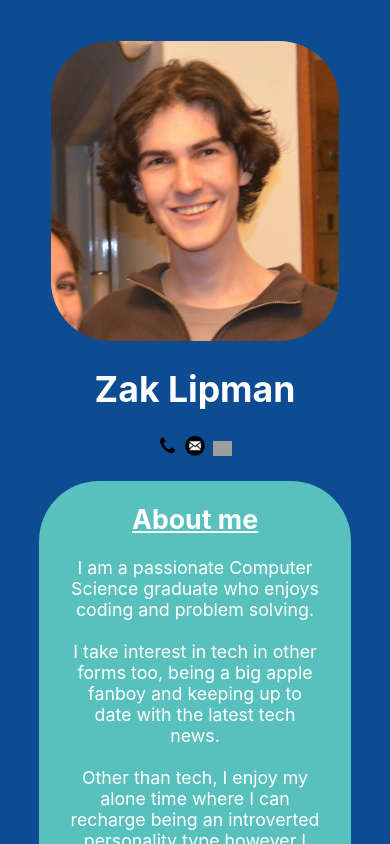
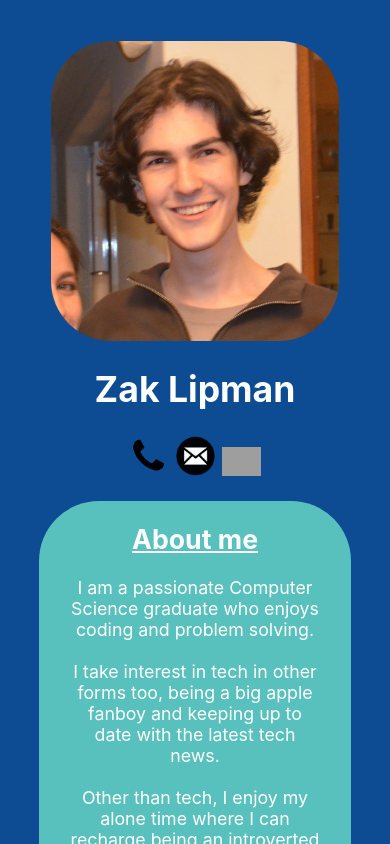
Before and after one commit to KazJedd/firstReactApp, a React (Create React App) app: page / in a window 390 px wide. Shown: the top 844 px of the page. Built offline with nearby package versions, Linux system fonts and the light colour scheme; grey boxes are pictures that could not be loaded.

Commit message:
Bigger conact info on smaller screen

```diff
--- a/src/App.css
+++ b/src/App.css
@@ -2,16 +2,9 @@
   text-align: center;
 }
 
-.App-logo {
-  height: 40vmin;
-  pointer-events: none;
-}
 
-@media (prefers-reduced-motion: no-preference) {
-  .App-logo {
-    animation: App-logo-spin infinite 20s linear;
-  }
-}
+
+
 
 .App-header {
   background-color: #0D4C92;
@@ -81,15 +74,10 @@
 
 }
 
-.App-link {
-  color: #61dafb;
+@media screen and (max-width: 992px) {
+.contactIcon{height: 10%;
+  width: 10%;
+  margin-left: 1%;
+  margin-right: 1%;}
+
 }
-
-@keyframes App-logo-spin {
-  from {
-    transform: rotate(0deg);
-  }
-  to {
-    transform: rotate(360deg);
-  }
-}
```
